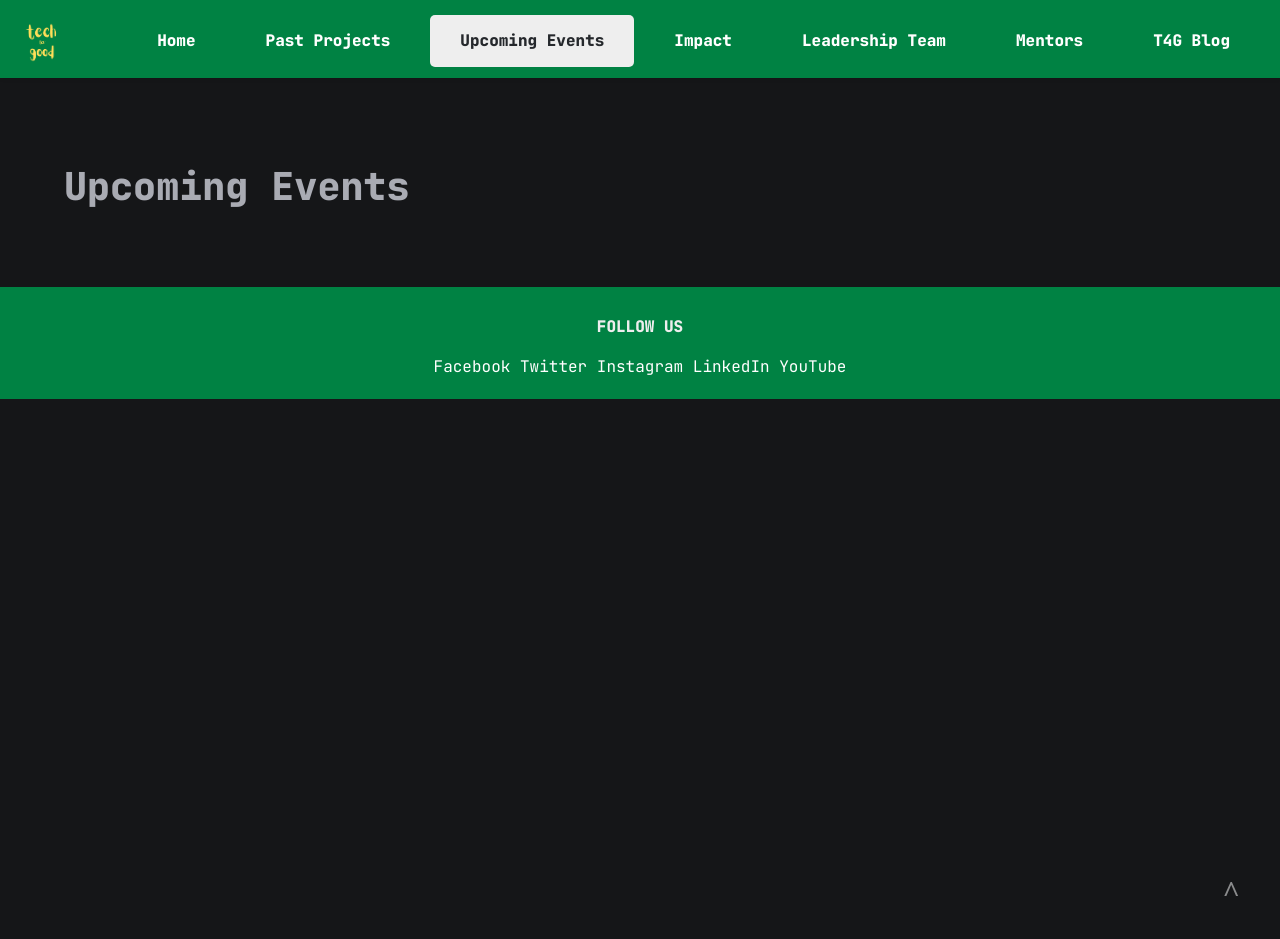
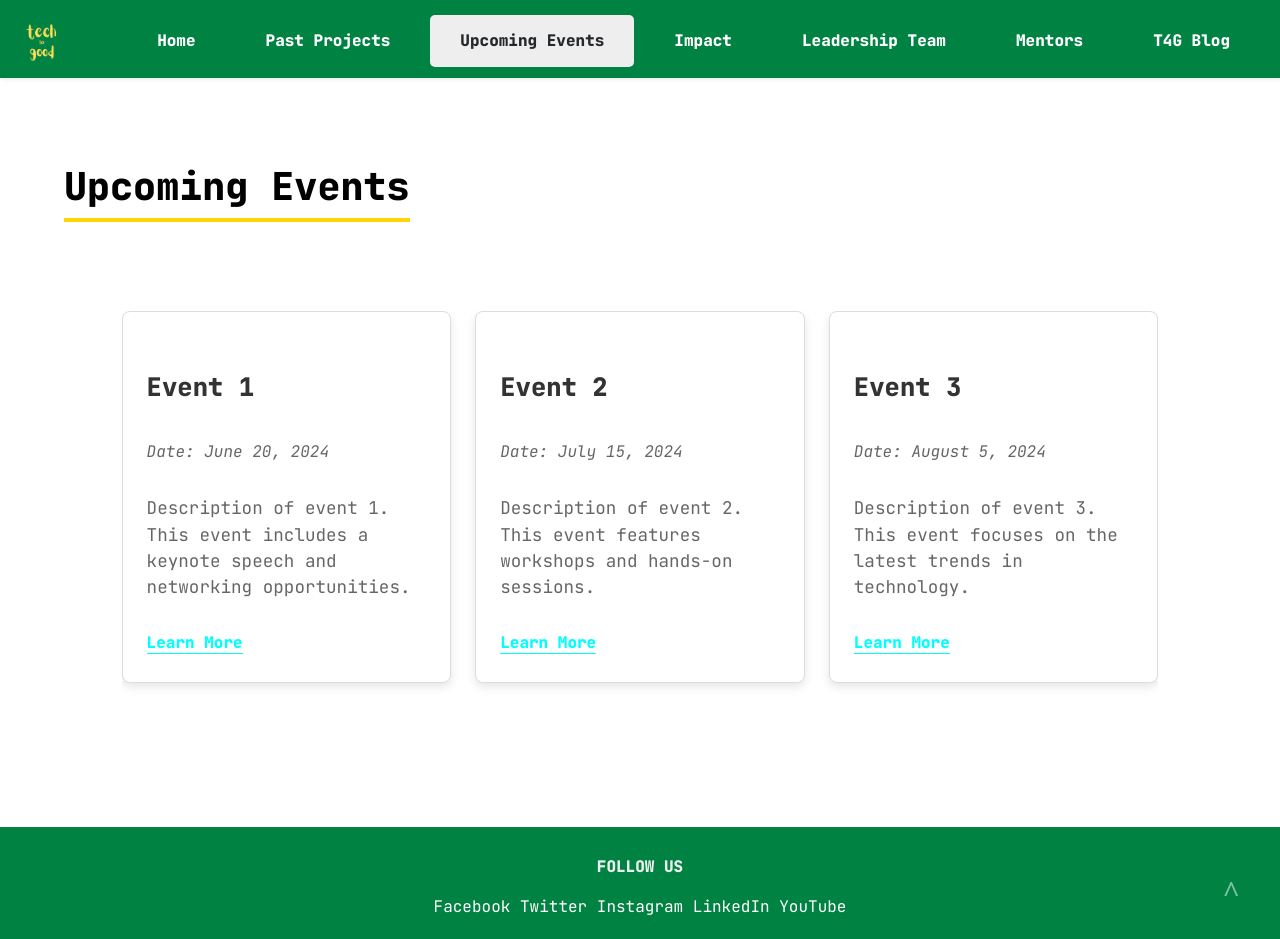
Before and after one commit to J-Souffle/T4GWebsite, a Jekyll site: the page built from pages/upcoming-events.md, in a window 1280 px wide and 939 px high. Built offline with Jekyll 4.4.1, drawn with Linux system fonts in a browser that asks for light colours.

Commit message:
Upcoming events is done

```diff
--- /dev/null
+++ b/_includes/events.html
@@ -0,0 +1,24 @@
+<link rel="stylesheet" href="/assets/css/events.css">
+<section id="events-section">
+    <div class="events-list">
+      <div class="event-card">
+        <h3 class="event-title">Event 1</h3>
+        <p class="event-date">Date: June 20, 2024</p>
+        <p class="event-description">Description of event 1. This event includes a keynote speech and networking opportunities.</p>
+        <a href="https://link-to-event-1.com" class="event-link">Learn More</a>
+      </div>
+      <div class="event-card">
+        <h3 class="event-title">Event 2</h3>
+        <p class="event-date">Date: July 15, 2024</p>
+        <p class="event-description">Description of event 2. This event features workshops and hands-on sessions.</p>
+        <a href="https://link-to-event-2.com" class="event-link">Learn More</a>
+      </div>
+      <div class="event-card">
+        <h3 class="event-title">Event 3</h3>
+        <p class="event-date">Date: August 5, 2024</p>
+        <p class="event-description">Description of event 3. This event focuses on the latest trends in technology.</p>
+        <a href="https://link-to-event-3.com" class="event-link">Learn More</a>
+      </div>
+      <!-- Add more event cards as needed -->
+    </div>
+  </section>
--- a/_includes/hamhead.html
+++ b/_includes/hamhead.html
@@ -5,6 +5,9 @@
     <link rel="stylesheet" href="{{site.baseurl}}/assets/css/syntax.css" />
     {% elsif page.layout == "list" %}
     <link rel="stylesheet" href="{{site.baseurl}}/assets/css/list.css" />
+    <link rel="stylesheet" href="{{site.baseurl}}/assets/css/syntax.css" />
+    {% elsif page.layout == "timeline" %}
+    <link rel="stylesheet" href="{{site.baseurl}}/assets/css/timeline.css" />
     <link rel="stylesheet" href="{{site.baseurl}}/assets/css/syntax.css" />
     {% elsif page.layout == "contact" %}
     <link rel="stylesheet" href="{{ site.baseurl }}/assets/css/contact.css" />
--- /dev/null
+++ b/_layouts/timeline.html
@@ -0,0 +1,20 @@
+<!DOCTYPE html>
+<html lang="en">
+  {% include hamhead.html %}
+  <body>
+    <main>
+      <div style="padding:5rem" ></div>
+      <script src="../assets/js/pullupButton.js"></script>
+      <button onclick="topFunction()" id="scrollButton" title="Go to top">^</button>
+      <section class="article">
+        <div class="article-header">
+          <h2 class="article-title">{{page.title}}</h2>
+          <small class="date">{{page.date | date_to_string}}</small>
+        </div>
+        <div class="content">{% include events.html %}</div>
+      </section>
+      {% include footer.html %}
+    </main>
+    {% include category-modal.html%}
+  </body>
+</html>
--- /dev/null
+++ b/assets/css/events.css
@@ -0,0 +1,75 @@
+
+
+  /* Section title */
+  .section-title {
+    text-align: center;
+    margin-bottom: 2rem;
+    font-size: 2.5rem;
+    color: #333;
+  }
+
+  /* Events section */
+  #events-section {
+    width: 90%;
+    max-width: 1200px;
+    margin: 0 auto;
+    padding: 4rem 0;
+  }
+
+  /* Events list */
+  .events-list {
+    display: flex;
+    flex-wrap: wrap;
+    justify-content: space-between;
+  }
+
+  /* Event card */
+  .event-card {
+    background-color: #fff;
+    border: 1px solid #ddd;
+    border-radius: 8px;
+    box-shadow: 0 4px 10px rgba(0, 0, 0, 0.1);
+    width: calc(33.33% - 1rem); /* Adjust card width */
+    margin-bottom: 2rem;
+    padding: 1.5rem;
+    box-sizing: border-box;
+    transition: transform 0.2s ease-in-out;
+  }
+
+  .event-card:hover {
+    transform: translateY(-5px);
+  }
+
+  /* Event title */
+  .event-title {
+    font-size: 1.8rem;
+    margin-bottom: 1rem;
+    color: #333;
+  }
+
+  /* Event date */
+  .event-date {
+    font-size: 1rem;
+    margin-bottom: 0.5rem;
+    color: #666;
+    font-style: italic;
+  }
+
+  /* Event description */
+  .event-description {
+    font-size: 1.1rem;
+    line-height: 1.5;
+    margin-bottom: 1rem;
+    color: #666;
+  }
+
+  /* Event link */
+  .event-link {
+    text-decoration: none;
+    color: #1a73e8;
+    font-weight: bold;
+  }
+
+  .event-link:hover {
+    text-decoration: underline;
+  }
--- /dev/null
+++ b/assets/css/timeline.css
@@ -0,0 +1,223 @@
+@import url("https://fonts.googleapis.com/css2?family=JetBrains+Mono:ital,wght@0,100;0,300;0,400;0,800;1,100;1,300;1,400;1,800&display=swap");
+@import url(footer.css);
+@import url(header.css);
+@import url(hamhead.css);
+@import url(media.css);
+:root {
+  --gray-1: #3f3f3f;
+  --gray-2: #32353a;
+  --gray-3: #25282c;
+  --gray-4: #151618;
+  --gray-5: #151618;
+  --gray-6: #111111;
+  --white-1: #eeeeee;
+  --white-2: #a9abb3;
+}
+* {
+  font-family: inherit;
+  text-decoration: none;
+  margin: 0;
+  padding: 0;
+  -webkit-user-drag: none;
+  -moz-window-dragging: none;
+  -webkit-tap-highlight-color: transparent;
+}
+* img {
+  /* max-width: 100%; */
+}
+html,
+body {
+  color: black;
+  background-color: var(--gray-6);
+  font-family: "JetBrains Mono", monospace;
+  line-height: 2rem;
+  background-color: white;
+}
+
+body h2 {
+    display: inline-block;
+    position: relative;
+    font-size: 2rem;
+    padding-bottom: 4px; /* Space between text and underline */
+    border-bottom: 4px solid gold; /* Gold color for the underline */
+}
+.content a {
+  color: cyan;
+  border-bottom: 1px solid cyan;
+}
+.article {
+  margin-bottom: 3rem;
+}
+
+.article-header {
+  margin-bottom: 1rem;
+}
+.article-title {
+  font-size: 2.4rem;
+  margin-bottom: 0.6rem;
+  line-height: 140%;
+}
+
+.article .date {
+  display: block;
+  font-size: 0.8rem;
+}
+.categories {
+  display: flex;
+  flex-direction: row;
+  flex-wrap: wrap;
+  justify-content: flex-start;
+}
+.categories .category {
+  margin: 0 0.5rem 0 0;
+  display: block;
+  color: var(--gray-4);
+  background: var(--white-2);
+  border-radius: 15px;
+  font-size: 0.7rem;
+  padding: 0 0.8rem;
+  line-height: 1.3rem;
+  cursor: pointer;
+}
+
+iframe {
+  margin: auto;
+  display: block;
+  width: 100%;
+  height: 80vh;
+  /* scale: 75%; */
+}
+/* markdown content */
+
+.content * {
+  line-height: 180%;
+}
+.content p {
+  margin: 0 0 1.75rem 0;
+  padding: 0;
+}
+.content h1 {
+  font-size: 2rem;
+}
+.content h2 {
+  font-size: 1.8rem;
+}
+.content h3 {
+  font-size: 1.6rem;
+}
+.content h4 {
+  font-size: 1.4rem;
+}
+.content h5 {
+  font-size: 1.2rem;
+}
+.content h6 {
+  font-size: 1rem;
+}
+.content h1,
+.content h2,
+.content h3,
+.content h4,
+.content h5,
+.content h6 {
+  margin: 1.75rem 0;
+}
+.content blockquote {
+  padding-left: 1.42188rem;
+  margin-bottom: 1.75rem;
+  font-style: italic;
+  font-weight: 100;
+  border-left: 0.3rem solid var(--white-2);
+}
+
+.content blockquote h4 {
+  color: var(--white-1);
+}
+
+.content strong {
+  font-weight: bold;
+}
+.content ul {
+  margin-left: 1rem;
+  margin-bottom: 1.75rem;
+}
+.content ol {
+  margin-left: 1.75rem;
+  margin-bottom: 1.75rem;
+}
+.content ol * ol,
+.content ul * ul {
+  margin-left: 1rem;
+  margin-bottom: 0;
+}
+.content table {
+  width: 100%;
+  max-width: 100%;
+  margin: 1rem 0;
+  border-collapse: collapse;
+}
+.content table th {
+  background-color: var(--gray-3);
+  color: var(--white-2);
+  border: 1px solid var(--gray-5);
+}
+.content table * {
+  border: 1px solid var(--gray-3);
+  padding: 0.2rem;
+}
+.content img {
+  max-width: 100%;
+  margin: 1rem 0;
+}
+
+/* pre , code */
+.content,
+.content div,
+.content div pre,
+.content div pre code {
+  overflow-x: auto !important;
+}
+
+.content pre {
+  background: var(--gray-3) !important;
+  padding: 1rem 2rem;
+  margin-bottom: 1.75rem;
+}
+
+.content code {
+  padding: 3px 5px;
+  color: var(--white-2);
+  white-space: pre;
+  background-color: var(--gray-3);
+}
+
+/* lbox */
+
+.content img {
+  cursor: zoom-in;
+}
+
+#lightbox {
+  position: fixed;
+  z-index: 1000;
+  top: 0;
+  left: 0;
+  right: 0;
+  bottom: 0;
+  background-color: rgba(0, 0, 0, 0.8);
+  display: none;
+}
+
+#lightbox.active {
+  display: flex;
+  justify-content: center;
+  align-items: center;
+}
+
+#lightbox img {
+  max-width: 90%;
+  max-height: 80%;
+  padding: 4px;
+  background-color: black;
+  border: 2px solid white;
+}
```
Also changed, not shown: README.md (+1 -0 lines), pages/upcoming-events.md (+1 -1 lines).
